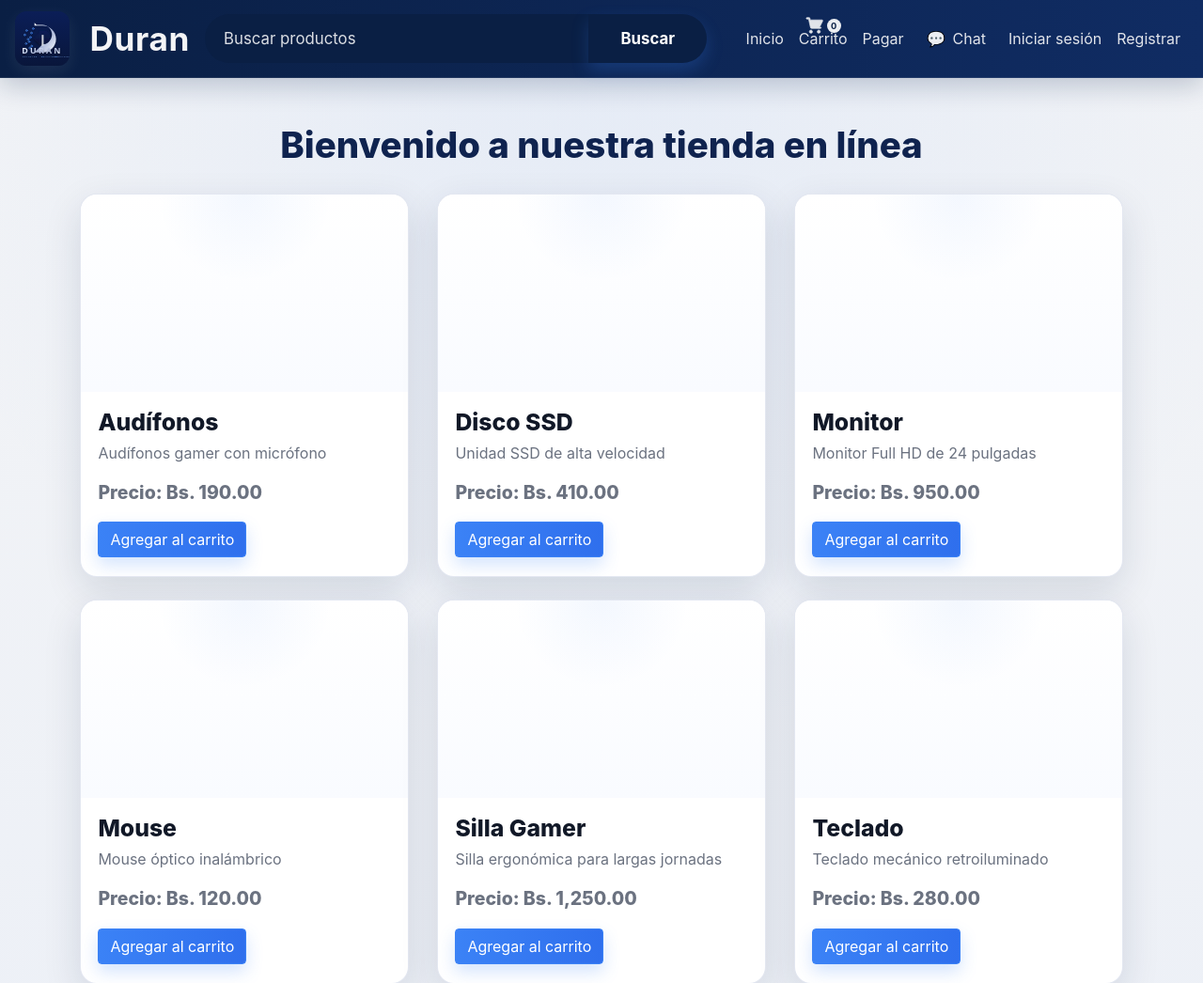
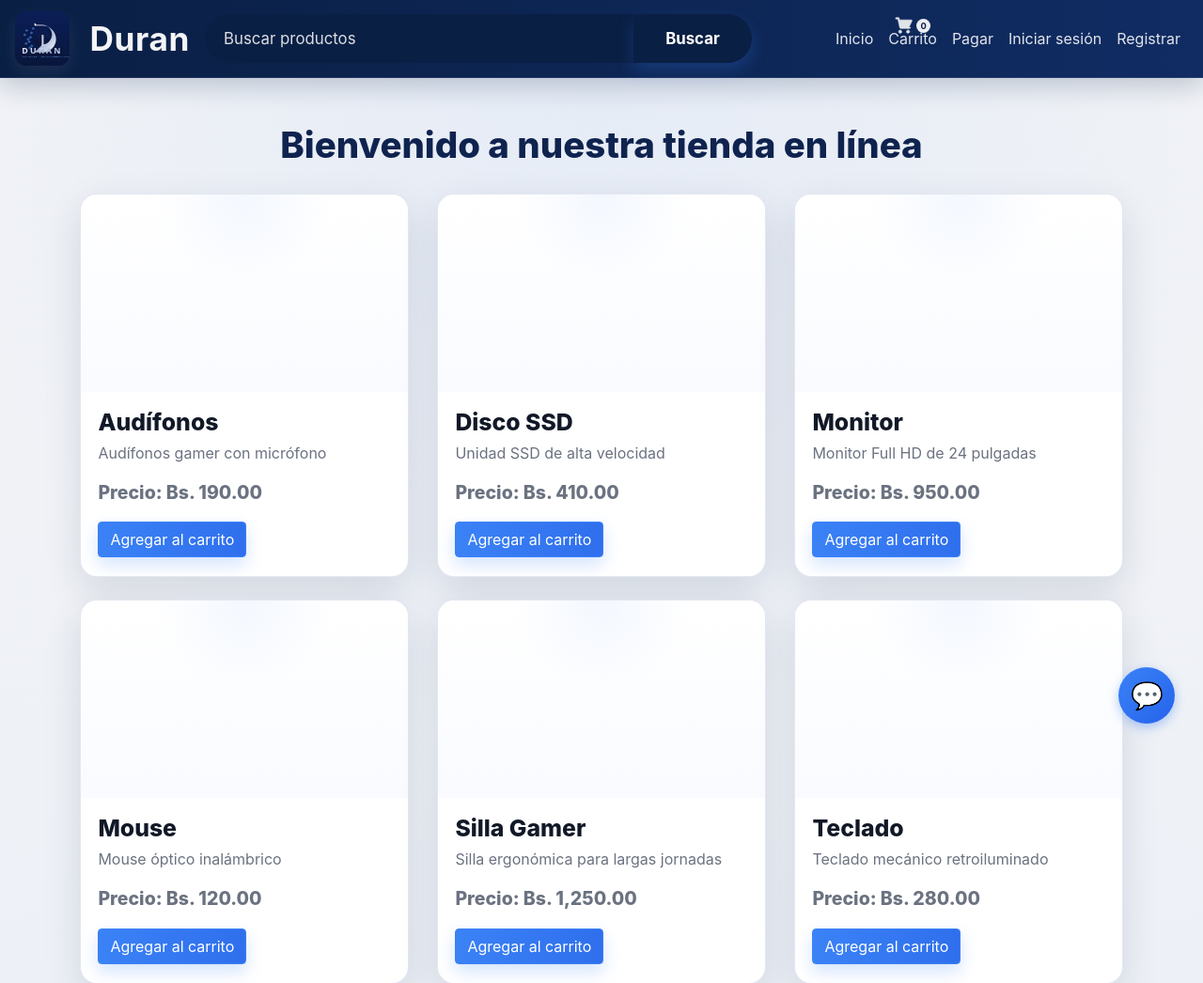
Before and after one commit to duranhumberto716-hue/sistema-online, a PHP site: page /index.php in a window 1280 px wide. Shown: the top 1046 px of the page at 94% size. Run offline with PHP 8.4, Linux system fonts and the light colour scheme; data comes from the database, SQL or seed files in the repository.

Commit message:
feat: Enhance chat functionality with user identification and floating button
Co-authored-by: Copilot <copilot@github.com>

```diff
--- a/incluir/encabezado.php
+++ b/incluir/encabezado.php
@@ -406,6 +406,46 @@
             }
         }
 
+        /* Botón Flotante de Chat */
+        .chat-floating-button {
+            position: fixed;
+            bottom: 30px;
+            right: 30px;
+            width: 60px;
+            height: 60px;
+            background: linear-gradient(135deg, #3b82f6, #2563eb);
+            border: none;
+            border-radius: 50%;
+            cursor: pointer;
+            display: flex;
+            align-items: center;
+            justify-content: center;
+            font-size: 28px;
+            box-shadow: 0 4px 12px rgba(59, 130, 246, 0.4);
+            z-index: 998;
+            transition: all 0.3s ease;
+            text-decoration: none;
+        }
+
+        .chat-floating-button:hover {
+            transform: scale(1.1);
+            box-shadow: 0 6px 20px rgba(59, 130, 246, 0.6);
+        }
+
+        .chat-floating-button:active {
+            transform: scale(0.95);
+        }
+
+        @media (max-width: 768px) {
+            .chat-floating-button {
+                bottom: 20px;
+                right: 20px;
+                width: 56px;
+                height: 56px;
+                font-size: 24px;
+            }
+        }
+
     </style>
 
     <nav class="navbar navbar-expand-lg navbar-duran">
@@ -444,12 +484,6 @@
                     <a class="nav-link" href="<?php echo $basePath; ?>/pago.php">Pagar</a>
                 </li>
                 <li class="nav-item">
-                    <button class="nav-link" onclick="abrirChatModal()" style="background: none; border: none; padding: 0.5rem 1rem; display: flex; align-items: center; gap: 8px; cursor: pointer;">
-                        <span>💬</span>
-                        <span>Chat</span>
-                    </button>
-                </li>
-                <li class="nav-item">
                     <a class="nav-link" href="<?php echo $basePath; ?>/admin/inicio_sesion.php">Iniciar sesión</a>
                 </li>
                 <li class="nav-item">
@@ -470,6 +504,11 @@
             <iframe id="chatIframe" src=""></iframe>
         </div>
     </div>
+
+    <!-- Botón Flotante de Chat -->
+    <button class="chat-floating-button" onclick="abrirChatModal()" title="Abrir chat">
+        💬
+    </button>
 
     <script>
         function abrirChatModal() {
```
Also changed, not shown: chat_app/chat.php (+6 -5 lines), chat_app/datos/mensajes_global.json (+6 -6 lines), chat_app/datos/usuarios.json (+7 -1 lines), 1 other file.
